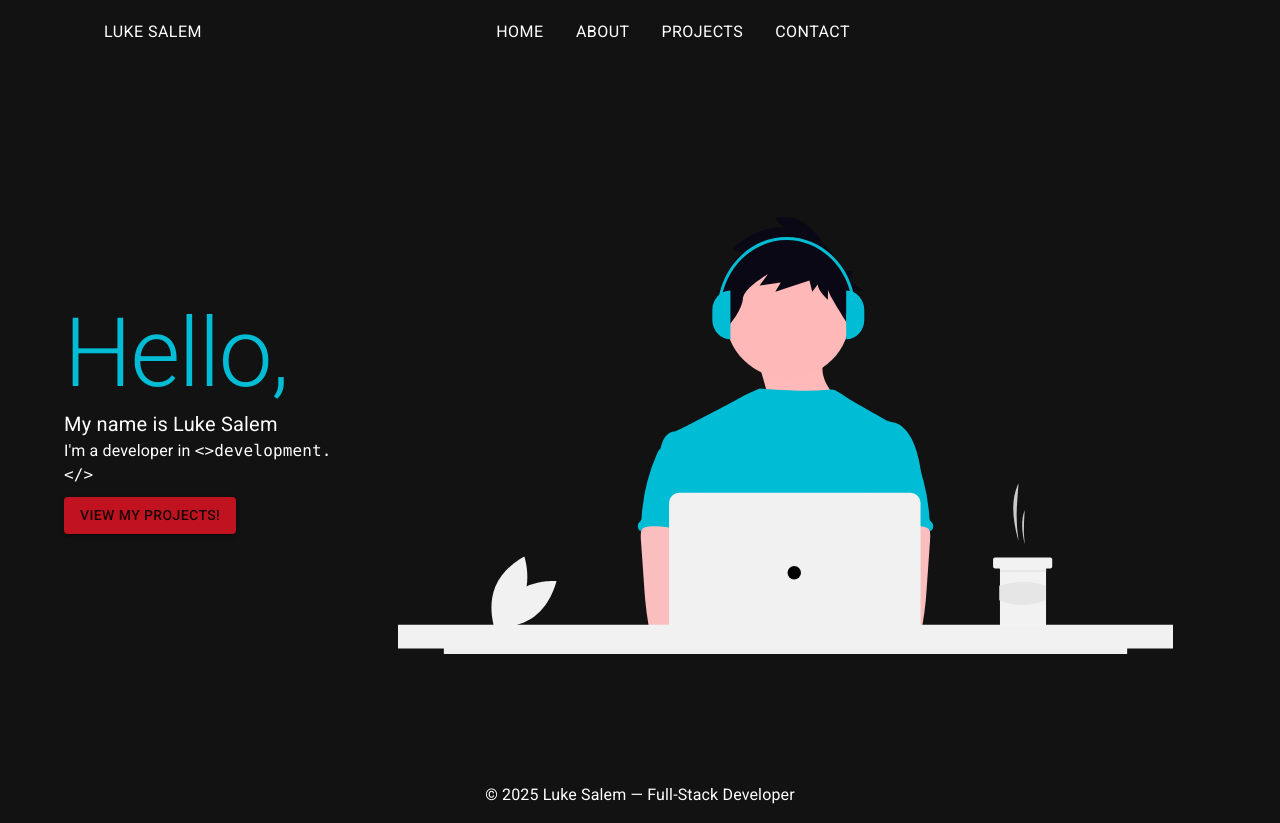
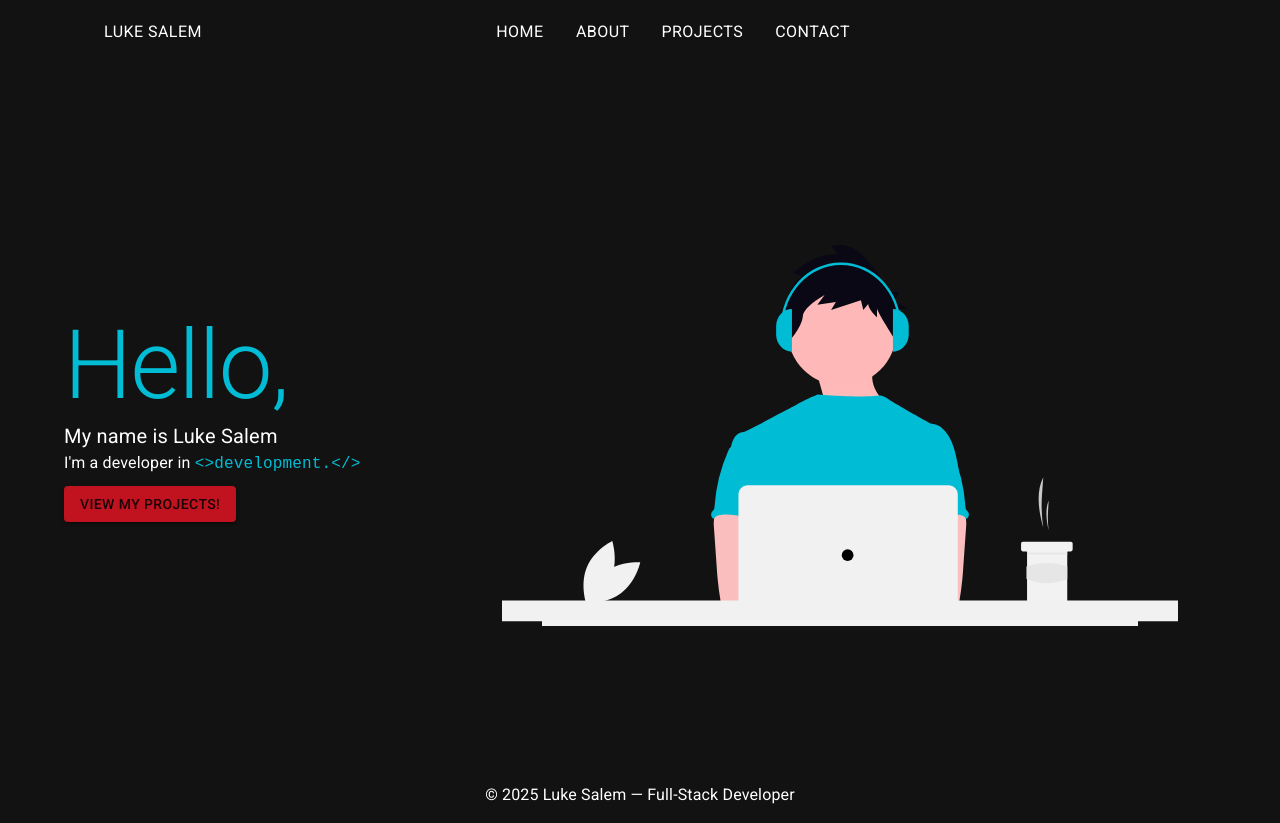
Before and after one commit to lukebike/portfoliov2, a React (Vite) app: page / in a window 1280 px wide. Built offline with nearby package versions, Linux system fonts and the light colour scheme; some icons are missing.

Commit message:
Fixed some typos

```diff
--- a/src/Home.tsx
+++ b/src/Home.tsx
@@ -61,15 +61,20 @@ export default function Hero({ mode }: { mode: "light" | "dark" }) {
           </Typography>
           <Typography
             sx={{
-              textAlign: {
-                lg: "left",
-                xs: "left",
-                md: "left",
-              },
+              textAlign: { lg: "left", xs: "left", md: "left" },
+              display: "inline",
             }}
+            component="div"
           >
             I'm a developer in{" "}
-            <code>
+            <code
+              style={{
+                fontFamily: "monospace",
+                background: "none",
+                color: theme.palette.primary.main,
+                fontSize: "inherit",
+              }}
+            >
               {"<>"}development.{"</>"}
             </code>
           </Typography>
--- a/src/cardInfo.ts
+++ b/src/cardInfo.ts
@@ -22,7 +22,7 @@ const cards: CardListTypes[] = [
     img: springBootImg,
     cardTitle: "Library Management System",
     cardText:
-      "A full-featured Library Management System utilizng Spring Boot, implementing RESTful API endpoints that adhere to common industry conventions. The application enables management of library resources including books, authors, and users, with operations for creating, reading, updating, and deleting records. ",
+      "A full-featured Library Management System utilizing Spring Boot, implementing RESTful API endpoints that adhere to common industry conventions. The application enables management of library resources including books, authors, and users, with operations for creating, reading, updating, and deleting records. ",
     anchorText: "Visit now! (Github)",
     anchorLink: "https://github.com/lukebike/library-system",
   },
--- a/src/info.ts
+++ b/src/info.ts
@@ -1,7 +1,7 @@
 const aboutItems = [
-  "I'm a full-stack student at Teknikhögskolan Lund, based in Malmö, Sweden",
-  "I'm very passionate about software development and find a lot of enjoyment in backend work but open to frontend as well.",
-  "I am currently learning React to polish my frontend skills by building projects with React, this being one of them. Other than that I find enormous interest in backend and always look forward to delve deeper into Java and Spring Boot to sharpen my skills.",
+  "I'm an aspiring full-stack developer at Teknikhögskolan Lund, based in Malmö, Sweden",
+  "I'm very passionate about software development and find a lot of enjoyment in work entailing both the front and the back-end",
+  "I am currently learning React to polish my frontend skills by building projects with React, this being one of them. Other than that I also find enormous interest in backend and always look forward to delve deeper into Java and Spring Boot to sharpen my skills.",
   "Outside of my studies, I enjoy going to the gym, learning new languages and play a bit of video games.",
 ];
 
```
